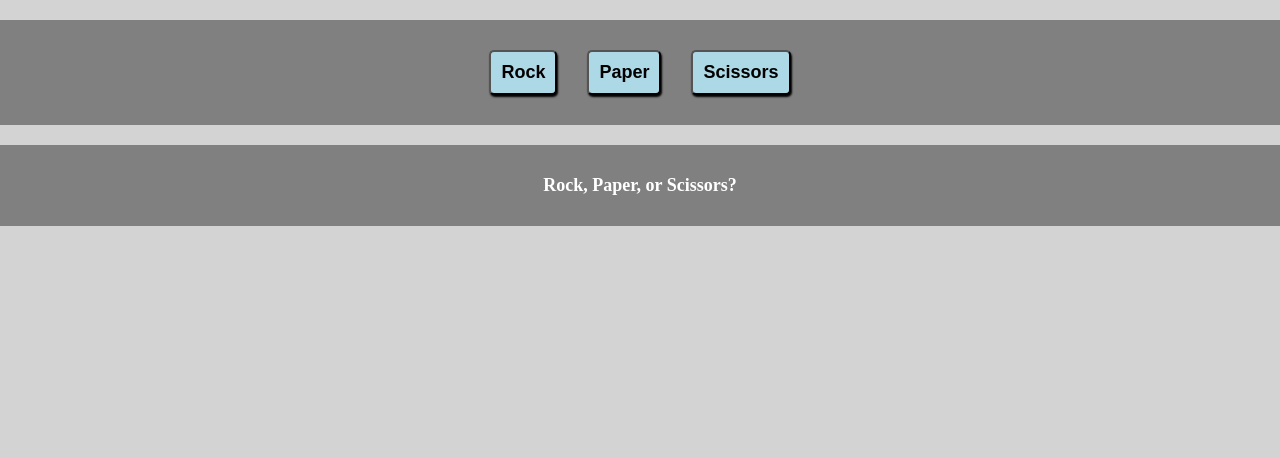
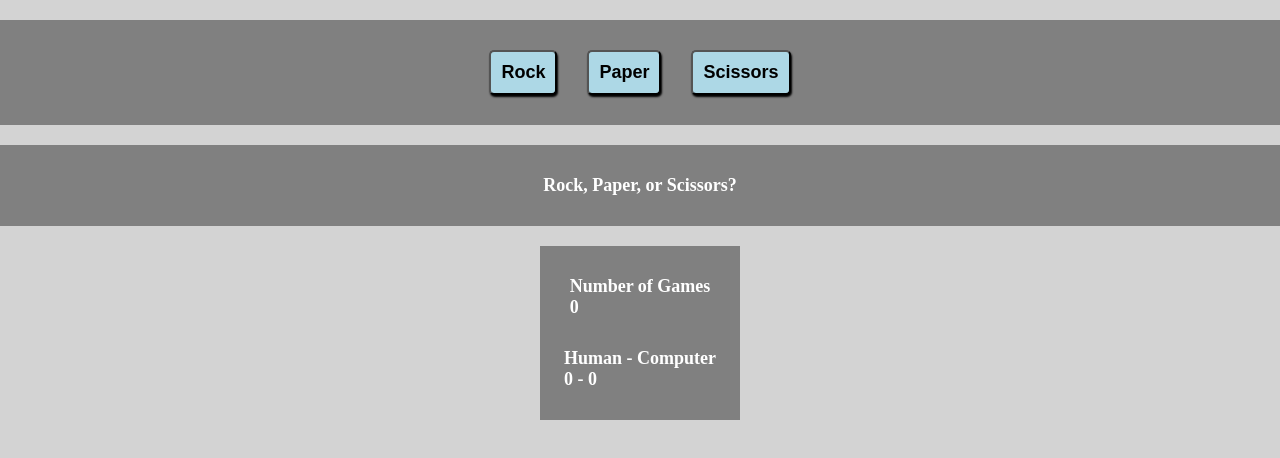
Before and after one commit to MidwestIndividual/rock_paper_scissors, a plain HTML site: page index.html in a window 1280 px wide. Drawn offline with Linux system fonts and the light colour scheme.

Commit message:
Add basic score board, change body to flex

```diff
--- a/index.html
+++ b/index.html
@@ -22,5 +22,16 @@
         <div class="results-holder">
             <p class="results">Rock, Paper, or Scissors?</p>
         </div>
+
+        <div class="score-board">
+            <div class="game-number-holder">
+                <p>Number of Games</p>
+                <p>0</p>
+            </div>
+            <div class="score-holder">
+                <p>Human - Computer</p>
+                <p>0 - 0</p>
+            </div>
+        </div>
     </body>
 </html>
--- a/styles.css
+++ b/styles.css
@@ -3,14 +3,22 @@
     margin: 0;
 }
 
+body {
+    display: flex;
+    flex-direction: column;
+    justify-content: flex-start;
+    gap: 20px;
+    padding-top: 20px;
+}
+
 .button-holder,
-.results-holder {
+.results-holder,
+.score-board {
     display: flex;
     background-color: grey;
     justify-content: center;
     gap: 30px;
     padding: 30px 0px;
-    margin-top: 20px;
 }
 
 button {
@@ -32,3 +40,10 @@ p {
     font-weight: bold;
     color: white;
 }
+
+.score-board {
+    flex-direction: column;
+    align-self: center;
+    align-items: center;
+    width: 200px;
+}
```
